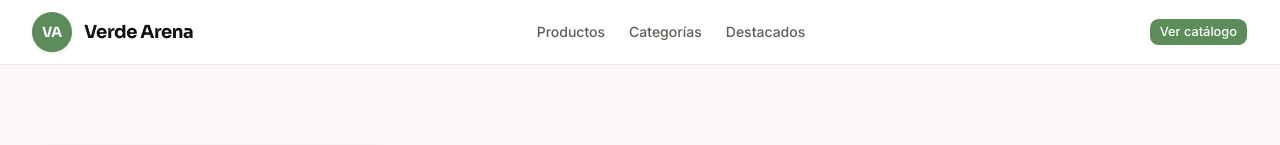
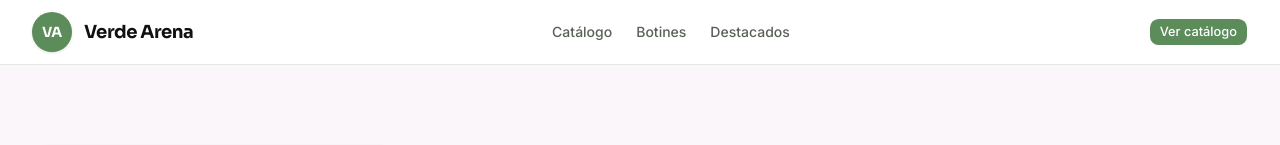
Before and after one commit to Dariomercado/ecomerce-futbol, a Next.js app: page / in a window 1280 px wide. Shown: the top 145 px of the page. Built offline with nearby package versions, Linux system fonts and the light colour scheme.

Commit message:
feat(catalog): wire catalog navigation

```diff
--- a/src/components/home/home-data.ts
+++ b/src/components/home/home-data.ts
@@ -3,28 +3,28 @@ export const featuredCategories = [
     name: "Botines",
     description:
       "Modelos para césped natural, sintético y juego urbano con ritmo de partido.",
-    href: "/products?category=boots",
+    href: "/catalogo?category=botines",
     accent: "from-primary/80 to-secondary/80",
   },
   {
     name: "Camisetas",
     description:
       "Siluetas limpias para entrenar, jugar entre amigos o alentar desde la tribuna.",
-    href: "/products?category=jerseys",
+    href: "/catalogo?category=camisetas",
     accent: "from-premium to-secondary",
   },
   {
     name: "Entrenamiento",
     description:
       "Prendas versátiles para sesiones intensas, calentamiento y recuperación.",
-    href: "/products?category=training",
+    href: "/catalogo?category=entrenamiento",
     accent: "from-secondary to-primary/70",
   },
   {
     name: "Accesorios",
     description:
       "Agarre, espinilleras, botellas y detalles funcionales para completar el equipo.",
-    href: "/products?category=accessories",
+    href: "/catalogo?category=accesorios",
     accent: "from-accent to-primary/60",
   },
 ];
@@ -35,7 +35,7 @@ export const featuredProducts = [
     category: "Botines",
     price: "$128",
     badge: "Selección para el partido",
-    href: "/products/arena-control-boot",
+    href: "/catalogo?featured=true",
     palette: "bg-primary",
   },
   {
@@ -43,7 +43,7 @@ export const featuredProducts = [
     category: "Camisetas",
     price: "$74",
     badge: "Nueva temporada",
-    href: "/products/verde-match-jersey",
+    href: "/catalogo?featured=true",
     palette: "bg-premium",
   },
   {
@@ -51,7 +51,7 @@ export const featuredProducts = [
     category: "Entrenamiento",
     price: "$58",
     badge: "Entrenamiento",
-    href: "/products/northline-training-top",
+    href: "/catalogo?featured=true",
     palette: "bg-secondary",
   },
 ];
--- a/src/components/layout/header.tsx
+++ b/src/components/layout/header.tsx
@@ -3,9 +3,9 @@ import Link from "next/link";
 import { Button } from "@/components/ui/button";
 
 const navigationItems = [
-  { label: "Productos", href: "/products" },
-  { label: "Categorías", href: "/categories" },
-  { label: "Destacados", href: "/featured" },
+  { label: "Catálogo", href: "/catalogo" },
+  { label: "Botines", href: "/catalogo?category=botines" },
+  { label: "Destacados", href: "/catalogo?featured=true" },
 ];
 
 export function Header() {
@@ -48,7 +48,7 @@ export function Header() {
         </nav>
 
         <Button asChild size="sm" className="hidden sm:inline-flex">
-          <Link href="/products">Ver catálogo</Link>
+          <Link href="/catalogo">Ver catálogo</Link>
         </Button>
       </div>
     </header>
```
